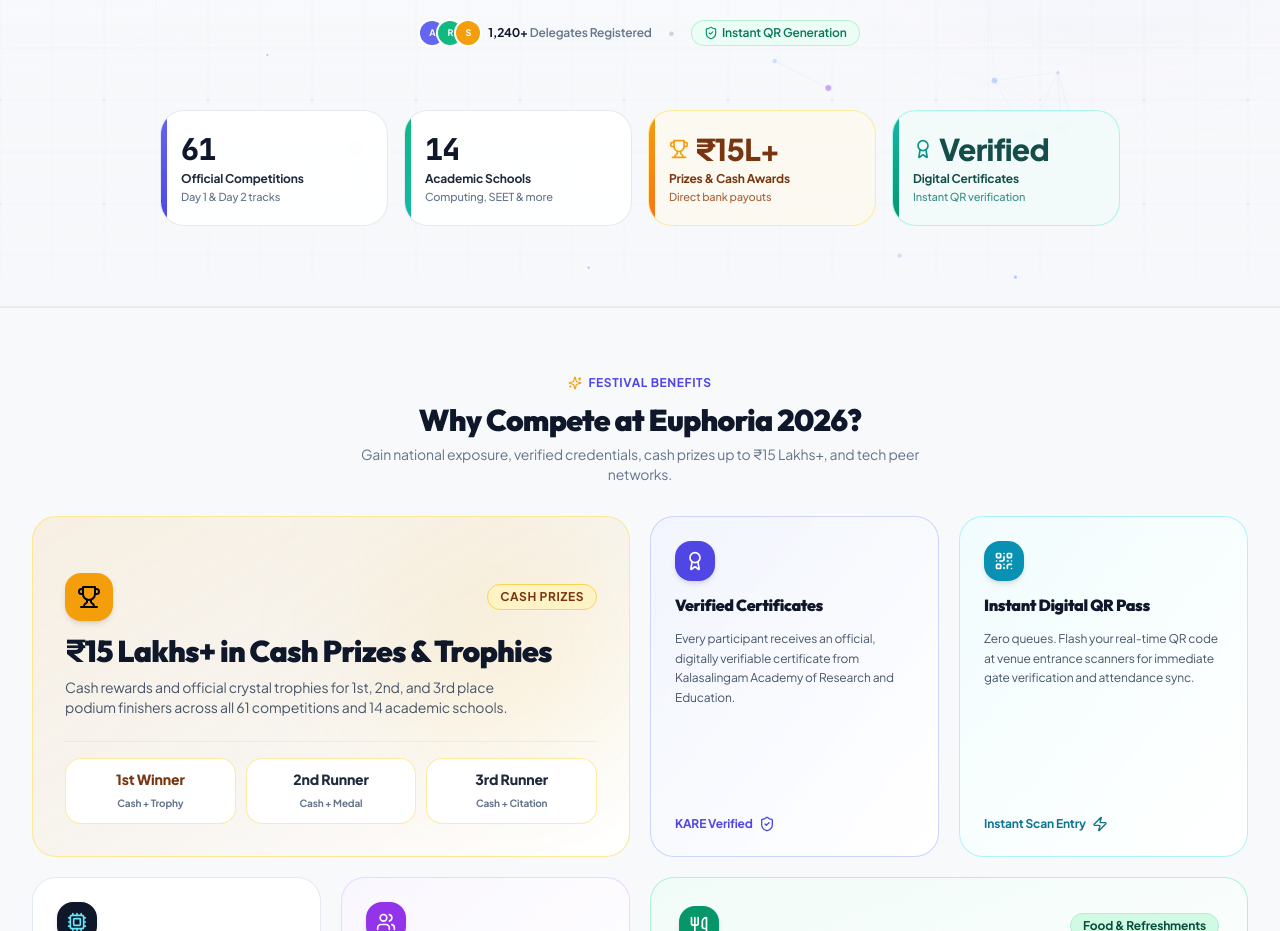
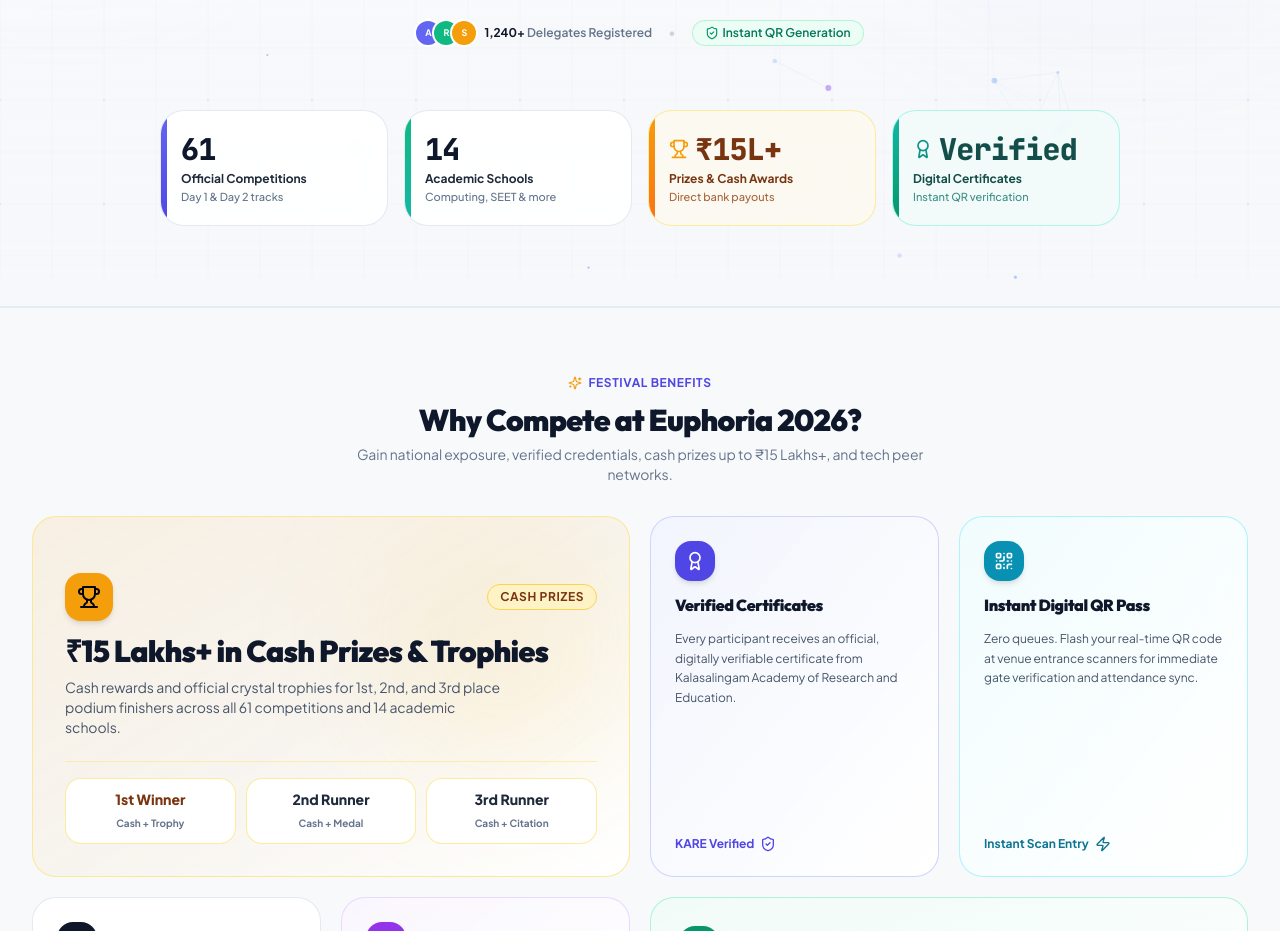
Before and after one commit to smithlivingstonofficial/Euphoria, a Next.js app: page / in a window 1280 px wide. Shown: the part 900-1831 px from the top of the page. Built offline with nearby package versions, Linux system fonts and the light colour scheme; no server answers.

Commit message:
style: upgrade typography with Plus Jakarta Sans and Outfit for premium readability

```diff
--- a/src/app/globals.css
+++ b/src/app/globals.css
@@ -1,4 +1,4 @@
-@import url('https://fonts.googleapis.com/css2?family=Outfit:wght@400;500;600;700;800;900&family=Plus+Jakarta+Sans:ital,wght@0,300..800;1,300..800&display=swap');
+@import url('https://fonts.googleapis.com/css2?family=Inter:wght@300;400;500;600;700;800&family=Outfit:wght@400;500;600;700;800;900&family=Plus+Jakarta+Sans:ital,wght@0,300..800;1,300..800&family=Space+Grotesk:wght@500;600;700&display=swap');
 
 @tailwind base;
 @tailwind components;
@@ -6,24 +6,36 @@
 
 @layer base {
   :root {
-    --font-sans: 'Plus Jakarta Sans', -apple-system, BlinkMacSystemFont, "Segoe UI", Roboto, sans-serif;
-    --font-display: 'Outfit', 'Plus Jakarta Sans', sans-serif;
-  }
-
-  * {
-    font-family: var(--font-sans), 'Plus Jakarta Sans', -apple-system, BlinkMacSystemFont, "Segoe UI", Roboto, sans-serif;
+    --font-sans: 'Plus Jakarta Sans', 'Inter', -apple-system, BlinkMacSystemFont, "Segoe UI", Roboto, sans-serif;
+    --font-display: 'Outfit', 'Space Grotesk', 'Plus Jakarta Sans', sans-serif;
+    --font-mono: 'JetBrains Mono', 'Fira Code', monospace;
   }
 
   html, body {
-    font-family: var(--font-sans), 'Plus Jakarta Sans', -apple-system, BlinkMacSystemFont, "Segoe UI", Roboto, sans-serif;
+    font-family: var(--font-sans);
     -webkit-font-smoothing: antialiased;
     -moz-osx-font-smoothing: grayscale;
     text-rendering: optimizeLegibility;
+    font-feature-settings: "cv02", "cv03", "cv04", "cv11", "ss01", "ss02";
   }
 
   h1, h2, h3, h4, h5, h6 {
-    font-family: var(--font-display), var(--font-sans), 'Outfit', 'Plus Jakarta Sans', sans-serif;
-    letter-spacing: -0.025em;
+    font-family: var(--font-display);
+    letter-spacing: -0.02em;
+    font-feature-settings: "cv02", "cv03", "cv04", "ss01";
+  }
+
+  .font-display {
+    font-family: var(--font-display) !important;
+  }
+
+  .font-sans {
+    font-family: var(--font-sans) !important;
+  }
+
+  p {
+    line-height: 1.6;
+    letter-spacing: -0.005em;
   }
 
   button, input, select, textarea {
@@ -43,9 +55,7 @@
 body {
   background-color: var(--background);
   color: var(--foreground);
-  font-feature-settings: "cv02", "cv03", "cv04", "cv11";
   overflow-x: hidden;
-  letter-spacing: -0.01em;
 }
 
 /* Compact, crisp professional cards */
```
